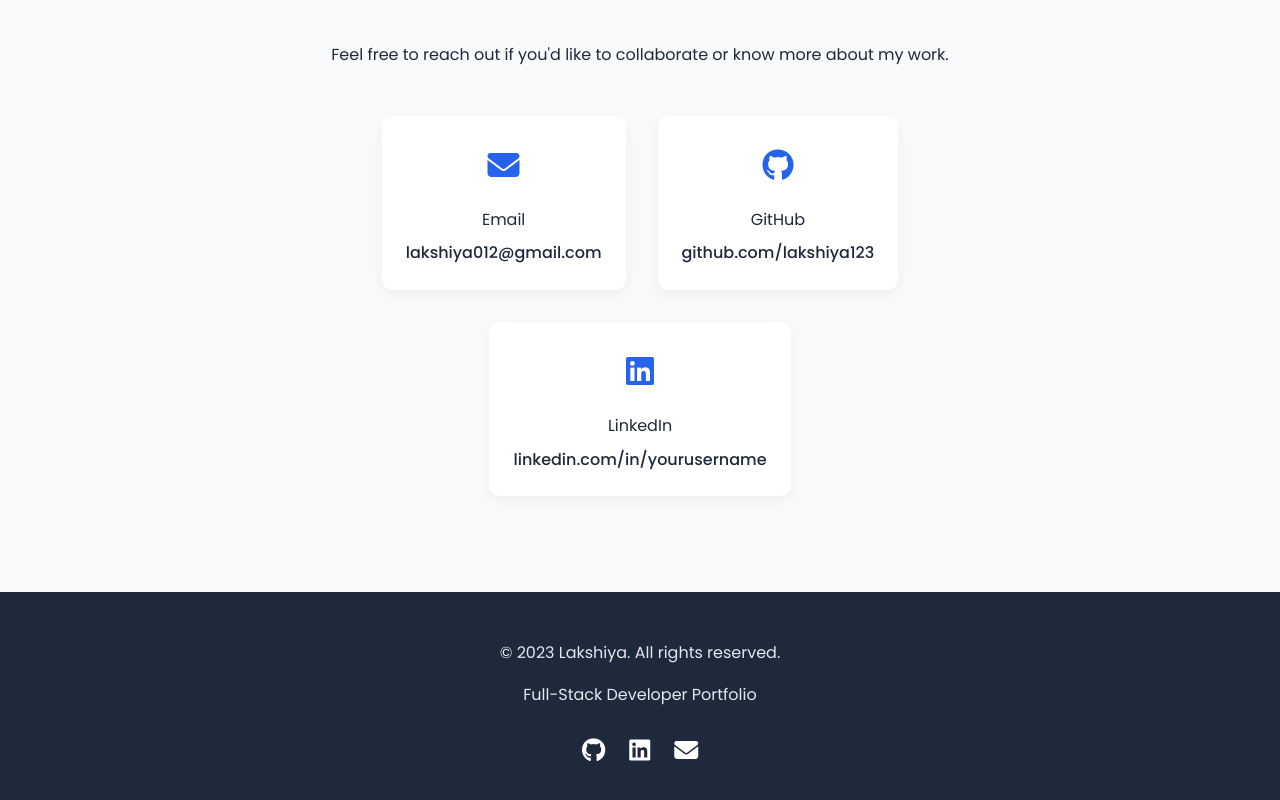
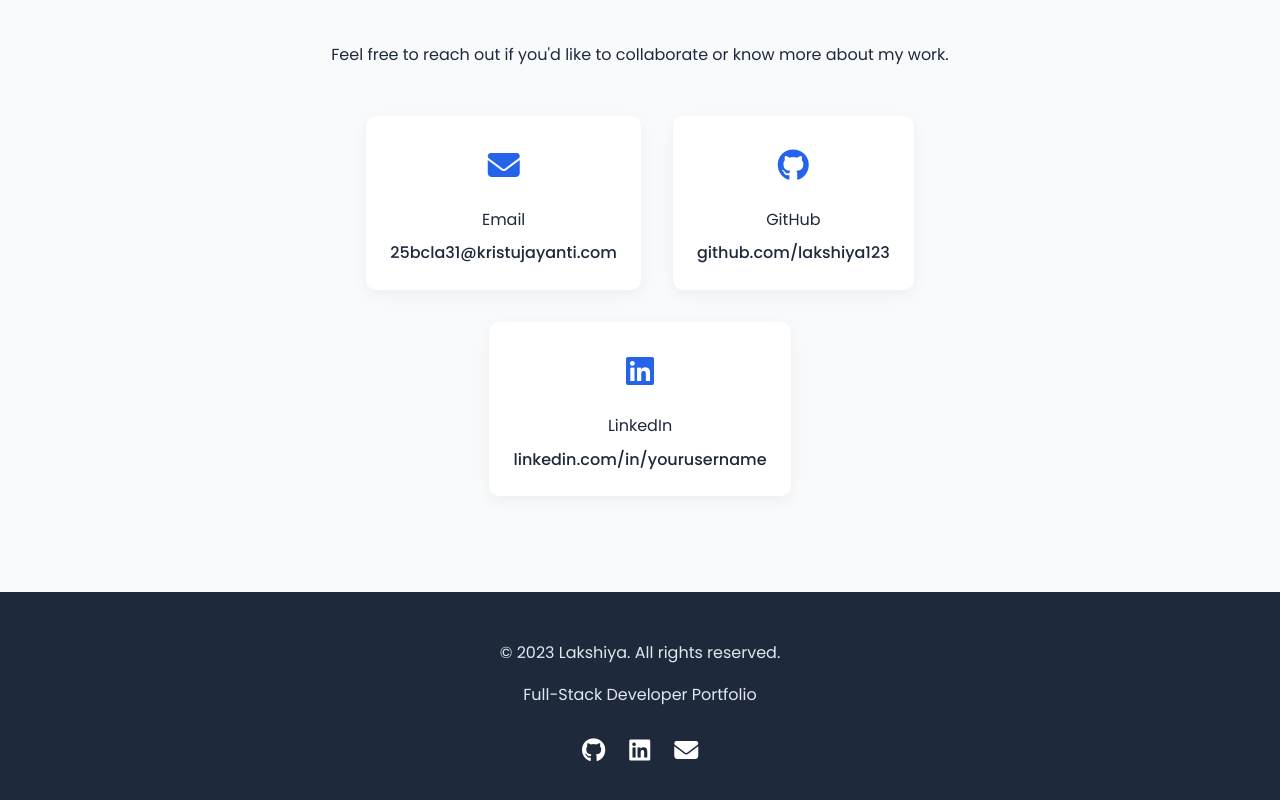
Before and after one commit to lakshiya123/lakshiya, a plain HTML site: page index.html in a window 1280 px wide. Shown: the part 4935-5735 px from the top of the page. Drawn offline with Linux system fonts and the light colour scheme.

Commit message:
Update email contact link in index.html

```diff
--- a/index.html
+++ b/index.html
@@ -752,7 +752,7 @@
                             <i class="fas fa-envelope"></i>
                         </div>
                         <p>Email</p>
-                        <a href="mailto:lakshiya012@gmail.com">lakshiya012@gmail.com</a>
+                        <a href="mailto:25bcla31@kristujayanti.com">25bcla31@kristujayanti.com</a>
                     </div>
                     <div class="contact-item">
                         <div class="contact-icon">
```
